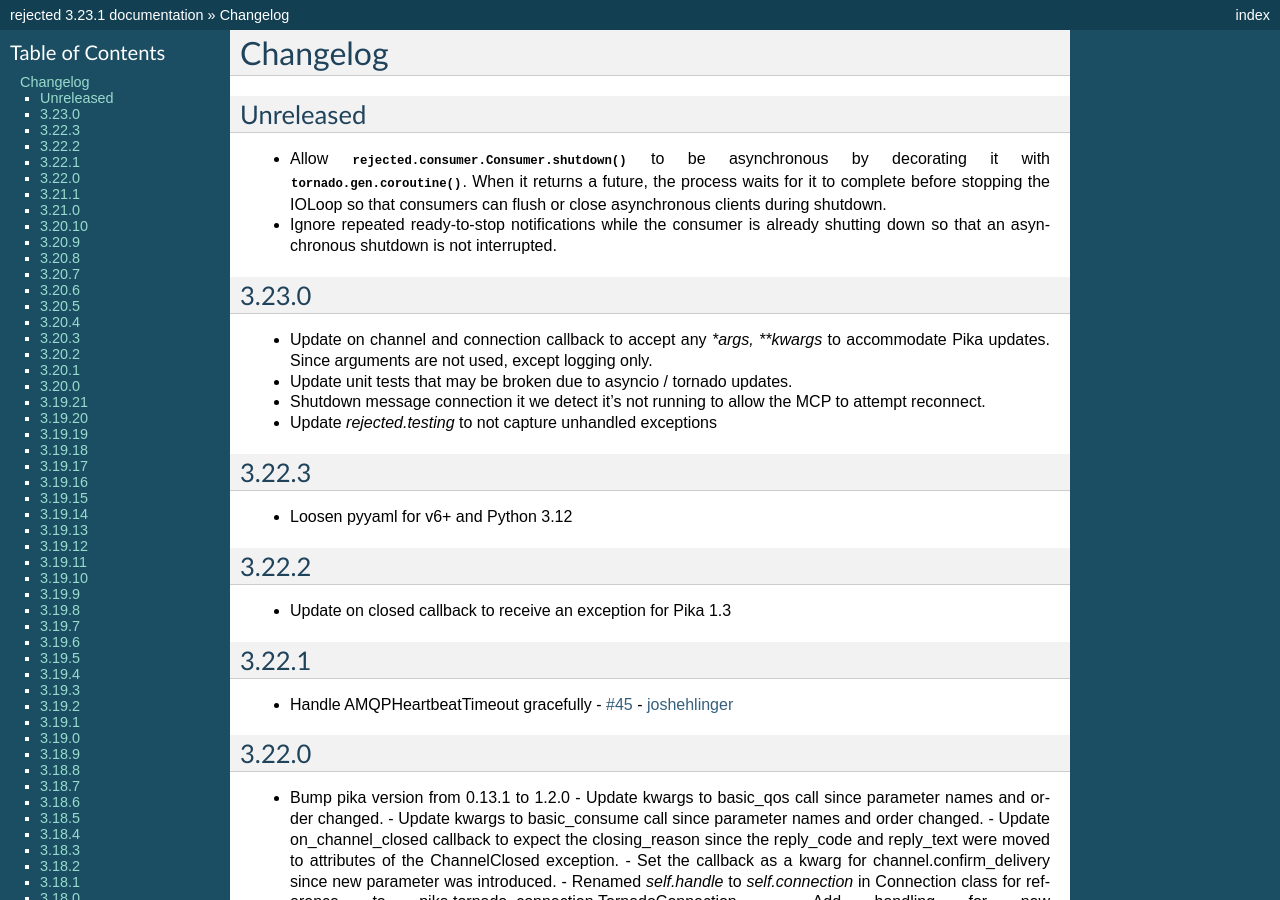
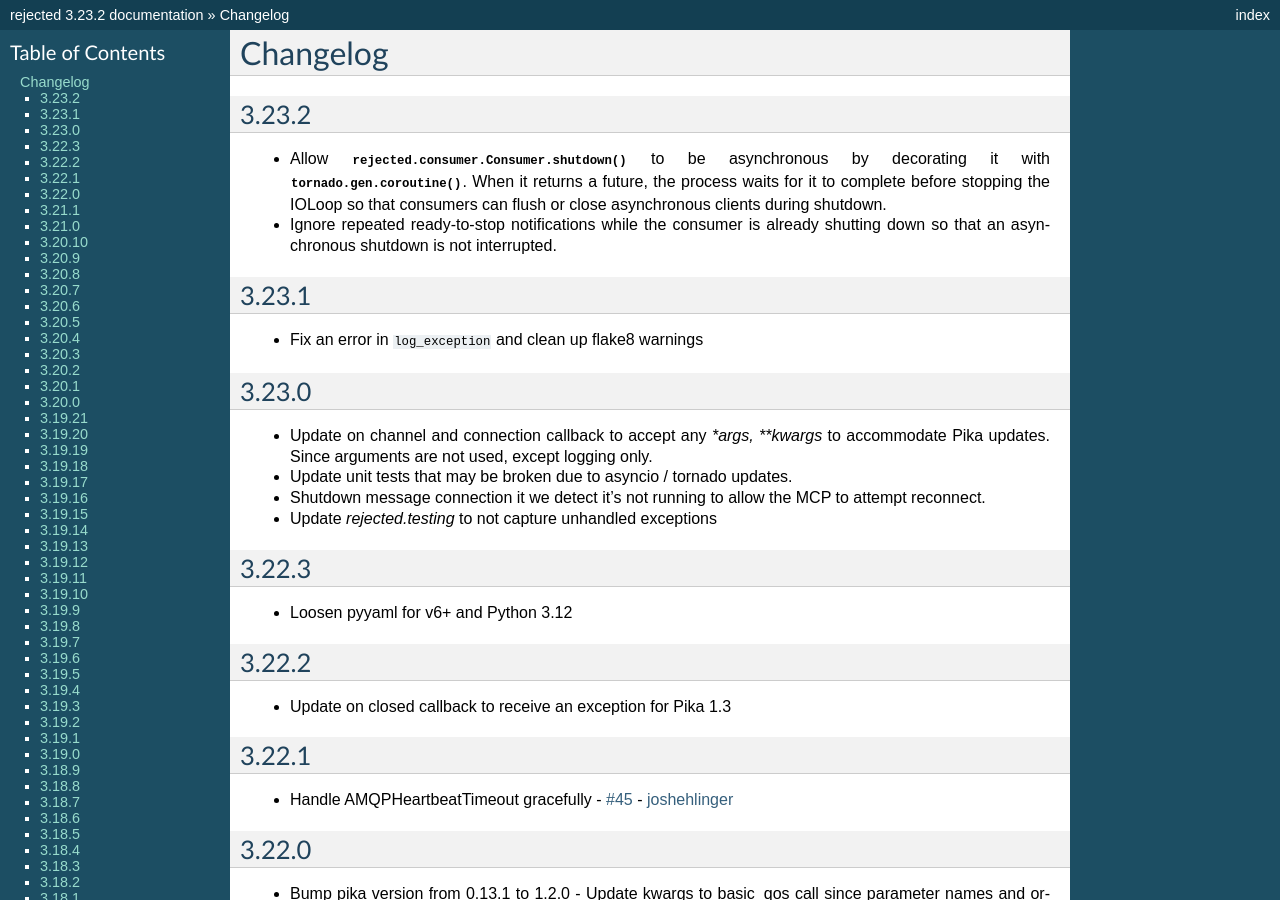
Before and after one commit to gmr/rejected, a Sphinx documentation site: the page built from docs/history.rst, in a window 1280 px wide and 900 px high. Built offline with Sphinx 7.4.7, drawn with Linux system fonts in a browser that asks for light colours; some of the changed text lies outside the part shown.

Commit message:
release 3.23.2 - wait for async Consumer.shutdown before stopping the IOLoop
Co-Authored-By: Claude Opus 5.5 <noreply@anthropic.com>

```diff
--- a/docs/history.rst
+++ b/docs/history.rst
@@ -1,10 +1,14 @@
 Changelog
 =========
 
-Unreleased
-----------
+3.23.2
+------
 - Allow :meth:`rejected.consumer.Consumer.shutdown` to be asynchronous by decorating it with :func:`tornado.gen.coroutine`. When it returns a future, the process waits for it to complete before stopping the IOLoop so that consumers can flush or close asynchronous clients during shutdown.
 - Ignore repeated ready-to-stop notifications while the consumer is already shutting down so that an asynchronous shutdown is not interrupted.
+
+3.23.1
+------
+- Fix an error in ``log_exception`` and clean up flake8 warnings
 
 3.23.0
 ------
--- a/rejected/__init__.py
+++ b/rejected/__init__.py
@@ -18,7 +18,7 @@ from rejected.consumer import (  # noqa: E402
 
 __author__ = 'Gavin M. Roy <gavinmroy@gmail.com>'
 __since__ = '2009-09-10'
-__version__ = '3.23.1'
+__version__ = '3.23.2'
 
 __all__ = [
     '__author__',
--- a/setup.py
+++ b/setup.py
@@ -26,7 +26,7 @@ def read_requirements(name):
 
 setuptools.setup(
     name='rejected',
-    version='3.23.1',
+    version='3.23.2',
     description='Rejected is a Python RabbitMQ Consumer Framework and '
                 'Controller Daemon',
     long_description=open('README.rst').read(),
```
